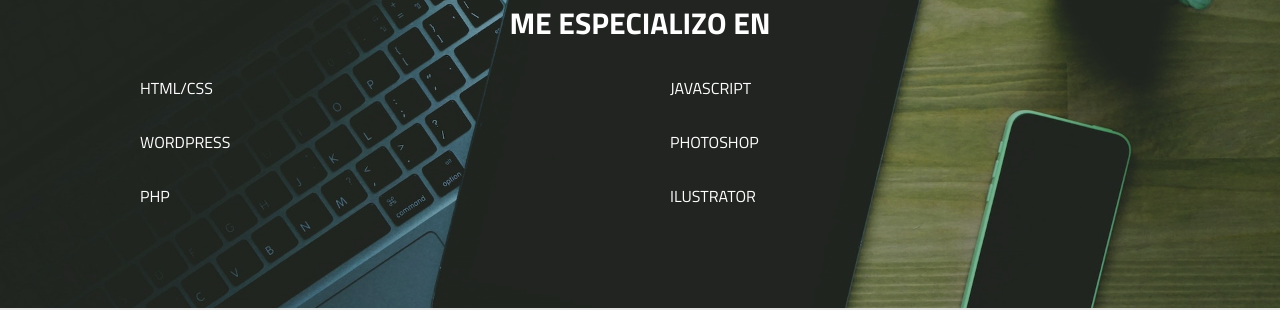
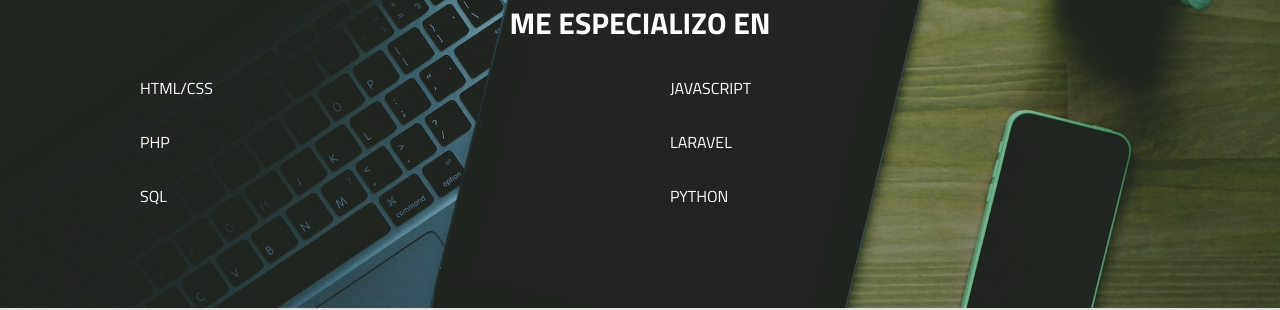
Before and after one commit to The-Sasquatch/Porfolio, a plain HTML site: page index.html in a window 1280 px wide. Shown: the part 1340-1650 px from the top of the page. Drawn offline with Linux system fonts and the light colour scheme.

Commit message:
correccion index

```diff
--- a/index.html
+++ b/index.html
@@ -90,21 +90,21 @@
             </div>
             <div class="fila">
                 <div class="col">
-                    <span>WORDPRESS</span>
+                    <span>PHP</span>
 
                 </div>
                 <div class="col">
-                    <span>PHOTOSHOP</span>
+                    <span>LARAVEL</span>
 
                 </div>
             </div>
             <div class="fila">
                 <div class="col">
-                    <span>PHP</span>
+                    <span>SQL</span>
 
                 </div>
                 <div class="col">
-                    <span>ILUSTRATOR</span>
+                    <span>PYTHON</span>
 
                 </div>
             </div>
```
